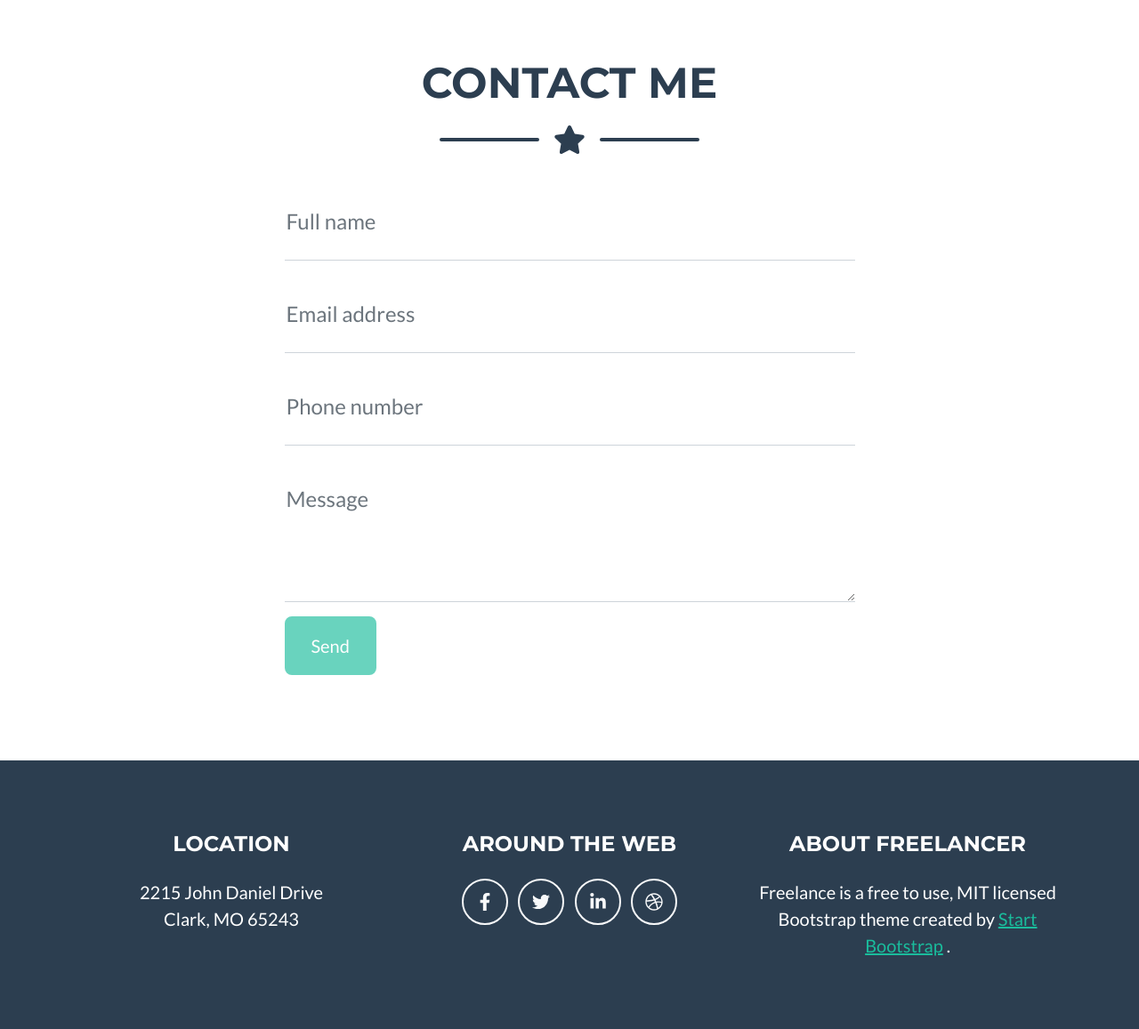
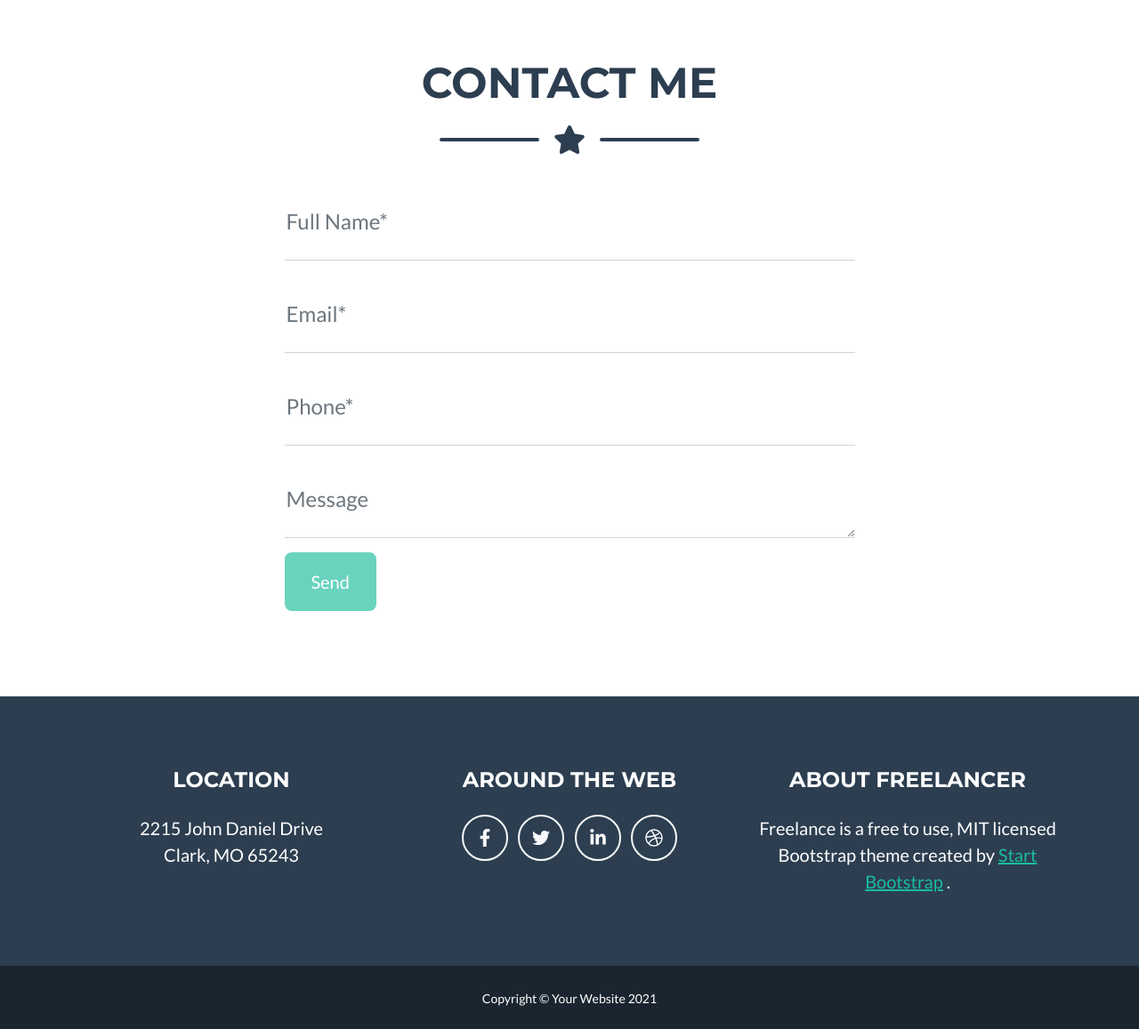
Before and after one commit to dclimber/webinar-02022022, a Django app: page / in a window 1280 px wide. Shown: the part 2302-3459 px from the top of the page at 89% size. Run offline with Django 4.2, Linux system fonts and the light colour scheme; some libraries are stand-ins or nearby versions.

Commit message:
feat: 3 — render django form in template

```diff
--- /dev/null
+++ b/apps/pages/templatetags/pages_tags.py
@@ -0,0 +1,8 @@
+from django import template
+
+register = template.Library()
+
+
+@register.filter
+def addclass(field, css):
+    return field.as_widget(attrs={'class': css})
--- a/templates/home.html
+++ b/templates/home.html
@@ -1,5 +1,6 @@
 {% extends "base.html" %}
 {% load static %}
+{% load pages_tags %}
 {% block content %}
         <!-- Masthead-->
         <header class="masthead bg-primary text-white text-center">
@@ -129,48 +130,35 @@
                     <div class="col-lg-8 col-xl-7">
                         <form id="contactForm" action="" method="POST">
                             {% csrf_token %}
-                            <!-- Name input-->
+
+                            {% for field in form %}
                             <div class="form-floating mb-3">
-                                <input name="full_name" class="form-control" id="id_full_name" type="text" placeholder="Enter your name..." data-sb-validations="required" />
-                                <label for="name">Full name</label>
-                                <div class="invalid-feedback" data-sb-feedback="name:required">A name is required.</div>
+                                  {% if not field.is_hidden and not nolabel %}
+                                      <label for="{{ field.id_for_label }}">{{ field.label|title }}{% if field.field.required %}<span class="required">*</span>{% endif %}</label>
+                                  {% endif %}
+                                    {% if field.errors %}
+                                      {{ field|addclass:'form-control is-invalid' }}
+                                    {% elif form.is_bound %}
+                                      {{ field|addclass:"form-control is-valid" }}
+                                    {% else %}
+                                      {{ field|addclass:"form-control" }}
+                                    {% endif %}
+                                    {% if field.errors %}
+                                    <div id="{{ field.id_for_label }}Feedback" class="invalid-feedback">
+                                      <p class="text-dander">
+                                        {% for error in field.errors %}
+                                        <b>{{ error|escape }}</b><br>
+                                        {% endfor %}
+                                      </p>
+                                    </div>
+                                    {% endif %}
+                                  {% if field.help_text %}
+                                    <small id="{{ field.id_for_label }}Help" class="form-text text-muted">{{ field.help_text|safe }}</small>
+                                  {% endif %}
                             </div>
-                            <!-- Email address input-->
-                            <div class="form-floating mb-3">
-                                <input name="email" class="form-control" id="id_email" type="email" placeholder="name@example.com" data-sb-validations="required,email" />
-                                <label for="email">Email address</label>
-                                <div class="invalid-feedback" data-sb-feedback="email:required">An email is required.</div>
-                                <div class="invalid-feedback" data-sb-feedback="email:email">Email is not valid.</div>
-                            </div>
-                            <!-- Phone number input-->
-                            <div class="form-floating mb-3">
-                                <input name="phone" class="form-control" id="id_phone" type="tel" placeholder="(123) 456-7890" data-sb-validations="required" />
-                                <label for="phone">Phone number</label>
-                                <div class="invalid-feedback" data-sb-feedback="phone:required">A phone number is required.</div>
-                            </div>
-                            <!-- Message input-->
-                            <div class="form-floating mb-3">
-                                <textarea name="message" class="form-control" id="id_message" type="text" placeholder="Enter your message here..." style="height: 10rem" data-sb-validations="required"></textarea>
-                                <label for="message">Message</label>
-                                <div class="invalid-feedback" data-sb-feedback="message:required">A message is required.</div>
-                            </div>
-                            <!-- Submit success message-->
-                            <!---->
-                            <!-- This is what your users will see when the form-->
-                            <!-- has successfully submitted-->
-                            <div class="d-none" id="submitSuccessMessage">
-                                <div class="text-center mb-3">
-                                    <div class="fw-bolder">Form submission successful!</div>
-                                    To activate this form, sign up at
-                                    <br />
-                                    <a href="https://startbootstrap.com/solution/contact-forms">https://startbootstrap.com/solution/contact-forms</a>
-                                </div>
-                            </div>
-                            <!-- Submit error message-->
-                            <!---->
-                            <!-- This is what your users will see when there is-->
-                            <!-- an error submitting the form-->
-                            <div class="d-none" id="submitErrorMessage"><div class="text-center text-danger mb-3">Error sending message!</div></div>
+
+                            {% endfor %}
+
                             <!-- Submit Button-->
                             <button class="btn btn-primary btn-xl disabled" id="submitButton" type="submit">Send</button>
                         </form>
```
Also changed, not shown: apps/pages/templatetags/__init__.py (added).
